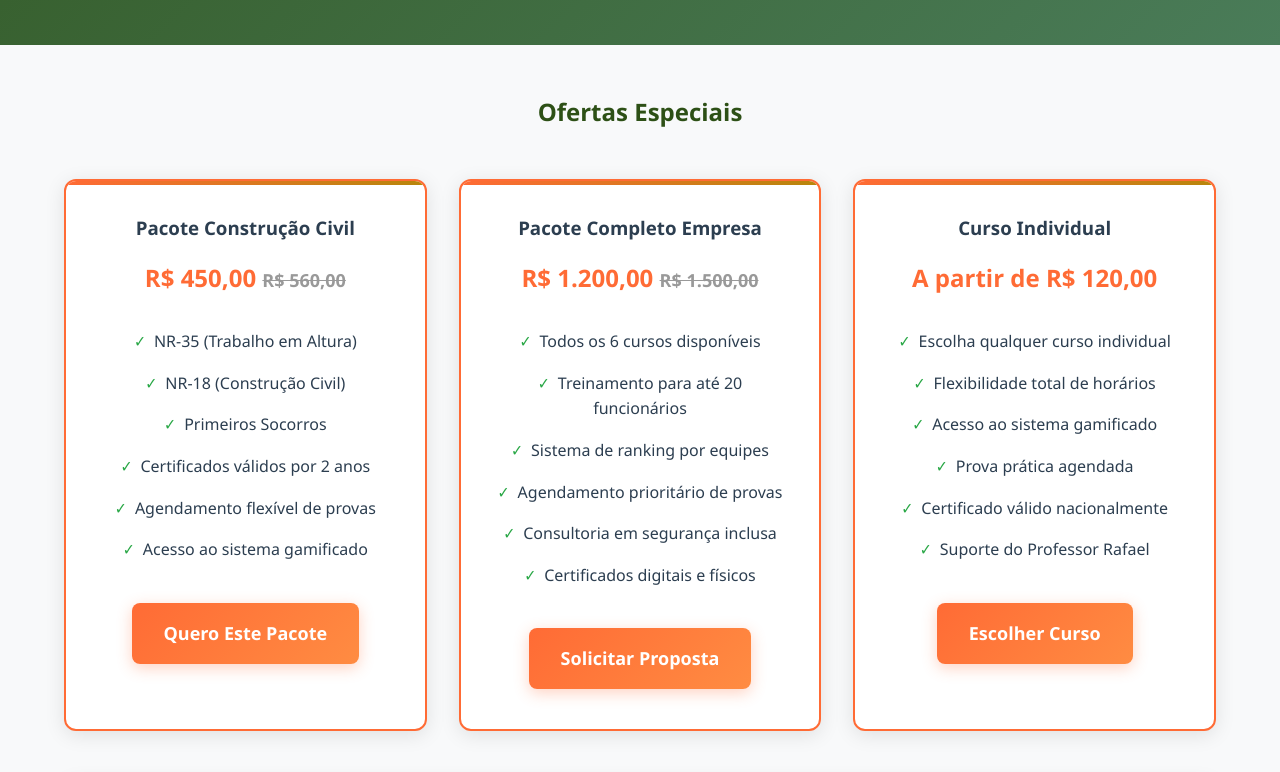
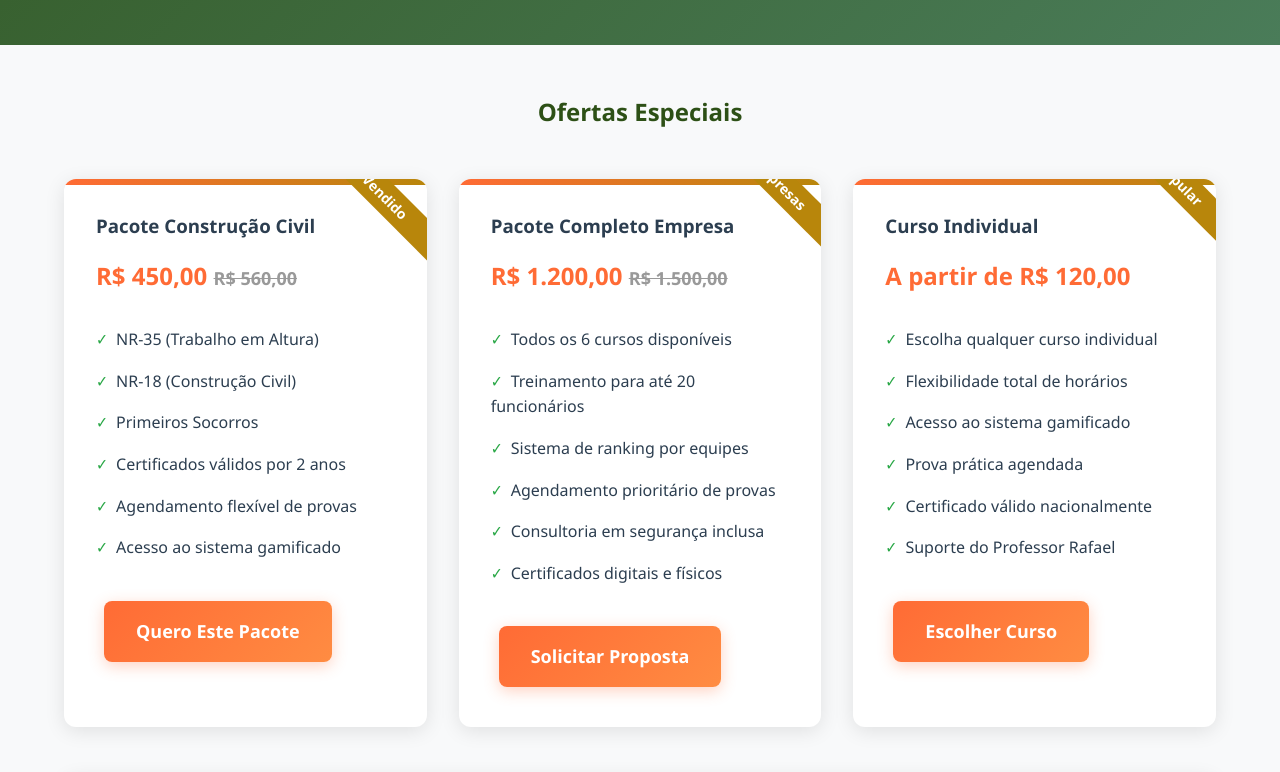
Before and after one commit to Ojuara-e/asteca-seguranca1.0, a plain HTML site: page index.html in a window 1280 px wide. Shown: the part 2568-3340 px from the top of the page. Drawn offline with Linux system fonts and the light colour scheme; files whose address does not match are found by name.

Commit message:
Improve offers section design

```diff
--- a/css/style.css
+++ b/css/style.css
@@ -250,15 +250,28 @@ body {
     background: var(--background-light);
 }
 
+/* Layout for offer cards */
+.offers-grid {
+    display: grid;
+    grid-template-columns: repeat(auto-fit, minmax(280px, 1fr));
+    gap: var(--spacing-lg);
+    margin-top: var(--spacing-lg);
+}
+
 .offer-card {
     background: white;
     border-radius: 12px;
     padding: var(--spacing-lg);
-    text-align: center;
+    text-align: left;
     box-shadow: 0 4px 20px rgba(0,0,0,0.1);
-    border: 2px solid var(--safety-orange);
     position: relative;
     overflow: hidden;
+    transition: transform 0.3s ease, box-shadow 0.3s ease;
+}
+
+.offer-card:hover {
+    transform: translateY(-5px);
+    box-shadow: 0 8px 30px rgba(0,0,0,0.15);
 }
 
 .offer-card::before {
@@ -267,8 +280,20 @@ body {
     top: 0;
     left: 0;
     width: 100%;
-    height: 4px;
+    height: 6px;
     background: linear-gradient(90deg, var(--safety-orange), var(--accent-gold));
+}
+
+.offer-label {
+    position: absolute;
+    top: -10px;
+    right: -40px;
+    background: var(--accent-gold);
+    color: var(--text-light);
+    padding: 0.25rem 3rem;
+    transform: rotate(45deg);
+    font-size: var(--font-size-small);
+    font-weight: bold;
 }
 
 .offer-price {
--- a/index.html
+++ b/index.html
@@ -136,8 +136,9 @@
     <section id="ofertas" class="section offers-section">
         <div class="container">
             <h2 class="section-title">Ofertas Especiais</h2>
-            <div class="cards-grid">
+            <div class="offers-grid">
                 <div class="offer-card">
+                    <span class="offer-label">Mais Vendido</span>
                     <h3>Pacote Construção Civil</h3>
                     <div class="offer-price">R$ 450,00 <span style="text-decoration: line-through; color: #999; font-size: 18px;">R$ 560,00</span></div>
                     <ul class="offer-features">
@@ -152,6 +153,7 @@
                 </div>
 
                 <div class="offer-card">
+                    <span class="offer-label">Empresas</span>
                     <h3>Pacote Completo Empresa</h3>
                     <div class="offer-price">R$ 1.200,00 <span style="text-decoration: line-through; color: #999; font-size: 18px;">R$ 1.500,00</span></div>
                     <ul class="offer-features">
@@ -166,6 +168,7 @@
                 </div>
 
                 <div class="offer-card">
+                    <span class="offer-label">Popular</span>
                     <h3>Curso Individual</h3>
                     <div class="offer-price">A partir de R$ 120,00</div>
                     <ul class="offer-features">
```
